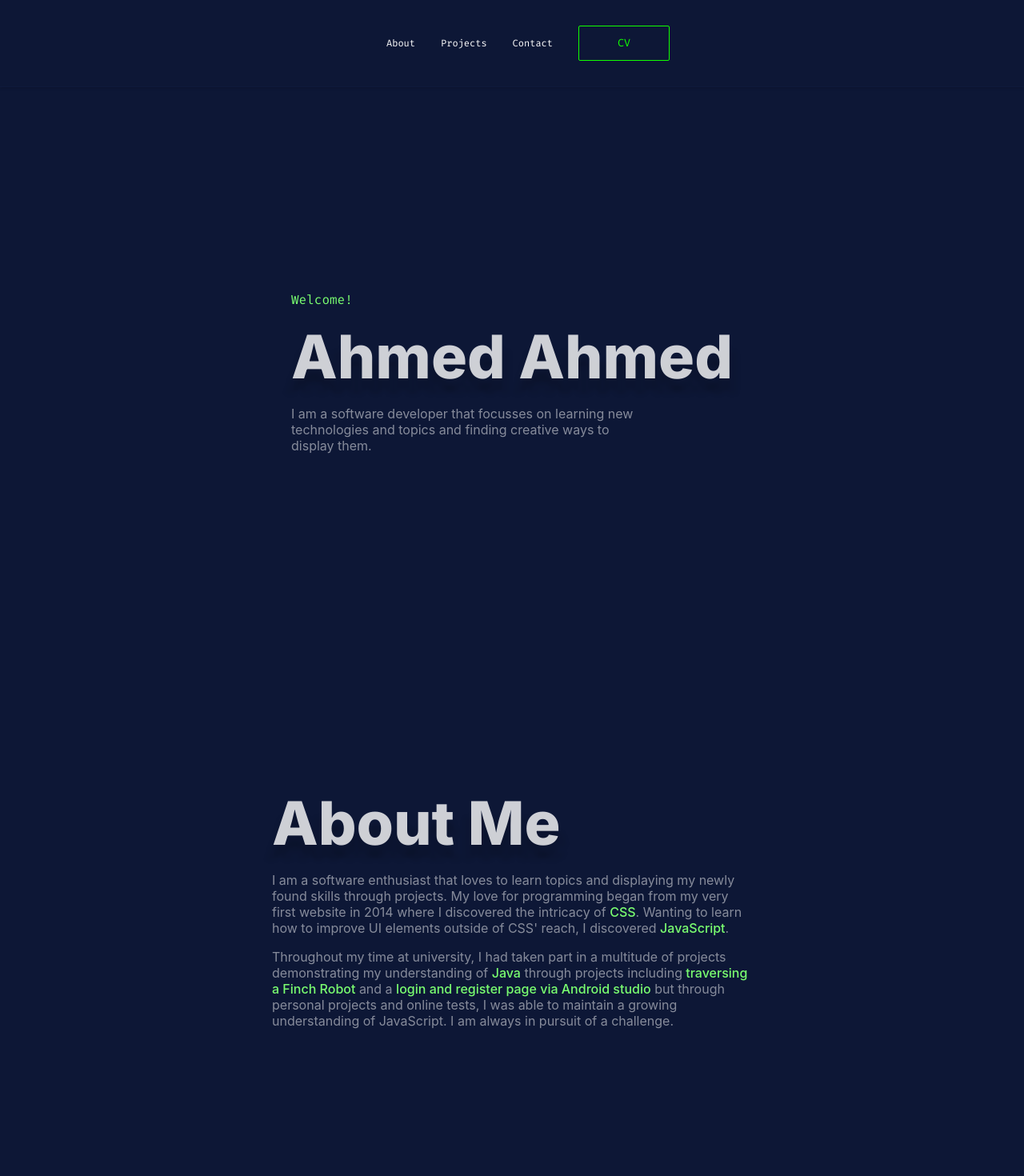
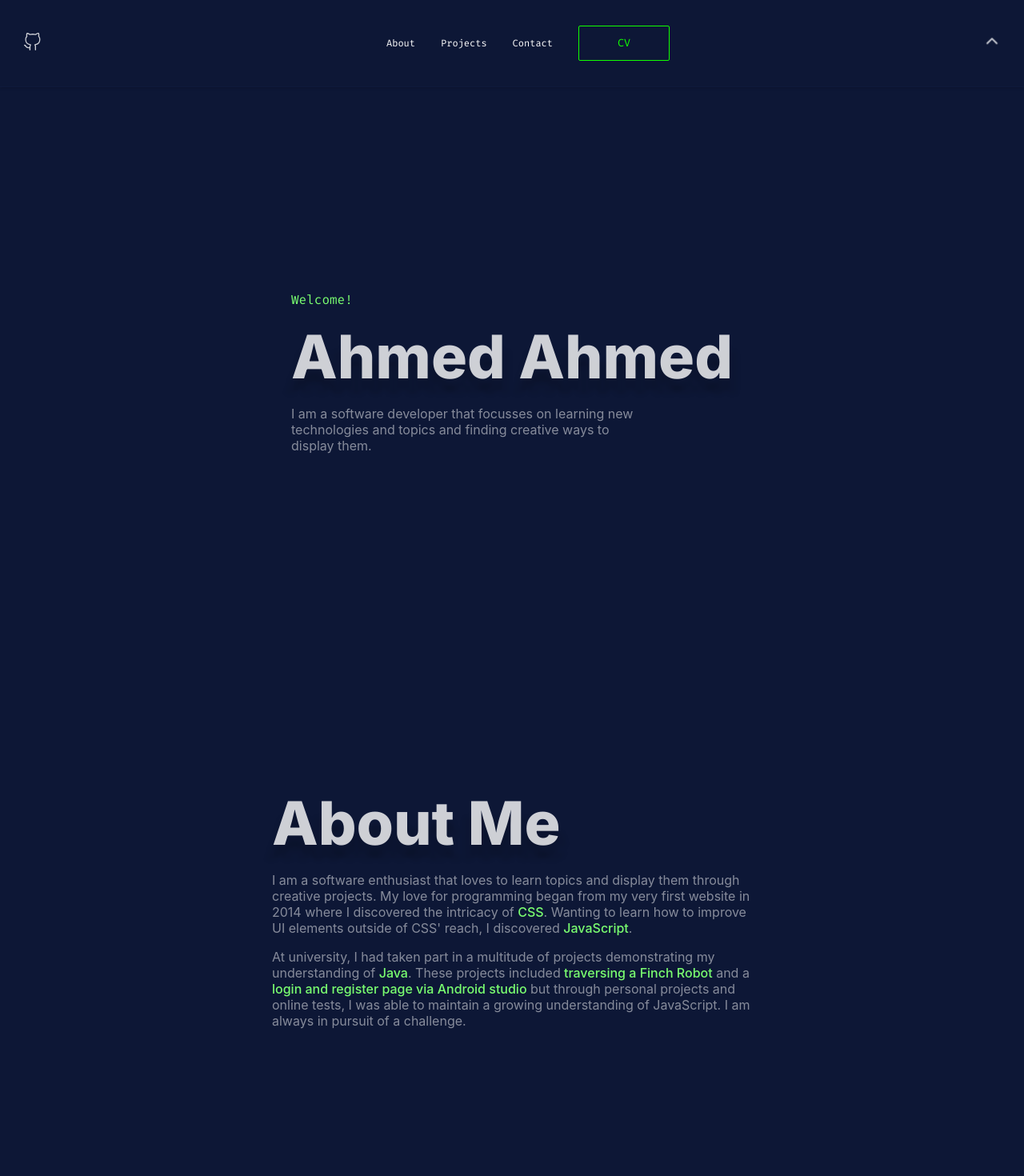
Before and after one commit to ibahm/Personal-Portfolio, a React (Create React App) app: page / in a window 1280 px wide. Shown: the top 1470 px of the page at 80% size. Built offline with nearby package versions, Linux system fonts and the light colour scheme; the HTML template or start-up script is replaced by a standard one.

Commit message:
NavBar.js changes and Contact.js addition
- Added a link to Github profile on navigation bar
- Added an arrow that takes user to the top of the page
- Added a new component with a button that opens a new email draft

```diff
--- a/src/App.js
+++ b/src/App.js
@@ -3,6 +3,7 @@ import NavBar from "./components/NavBar";
 import Brief from "./components/Brief";
 import About from "./components/About";
 import ProjectList from "./components/ProjectList";
+import Contact from "./components/Contact";
 
 const App = () => {
   return (
@@ -11,6 +12,7 @@ const App = () => {
       <Brief/>
       <About/>
       <ProjectList/>
+      <Contact/>
     </div>
   )
 }
--- a/src/components/About.js
+++ b/src/components/About.js
@@ -11,10 +11,10 @@ const About = () => {
         <div data-aos="zoom-in-down" data-aos-duration="1000" className="about-container">
             <div className="about-text">
                 <h1 className="about-name">About Me</h1>
-                <p className="about-desc1">I am a software enthusiast that loves to learn topics and displaying my newly found skills through projects.
+                <p className="about-desc1">I am a software enthusiast that loves to learn topics and display them through creative projects.
                  My love for programming began from my very first website in 2014 where I discovered the intricacy of <span>CSS</span>. Wanting to learn how to improve UI elements
                  outside of CSS' reach, I discovered <span>JavaScript</span>.</p>
-                 <p className="about-desc2">Throughout my time at university, I had taken part in a multitude of projects demonstrating my understanding of <span>Java</span> through projects including
+                 <p className="about-desc2">At university, I had taken part in a multitude of projects demonstrating my understanding of <span>Java</span>. These projects included
                  <span> traversing a Finch Robot</span> and a <span>login and register page via Android studio</span> but through personal projects and online tests, I was able to maintain a growing
                  understanding of JavaScript. I am always in pursuit of a challenge.</p>
             </div>
--- a/src/components/Brief.js
+++ b/src/components/Brief.js
@@ -9,7 +9,7 @@ const Brief = () => {
     }, []);
 
     return (
-        <div data-aos="zoom-in-down" data-aos-duration="1000" className="brief-container">
+        <div data-aos="fade-zoom-in" data-aos-easing="ease-in-back" data-aos-delay="700" className="brief-container">
             <div className="brief-text">
                 <p className="brief-welcome">Welcome!</p>
                 <h1 className="brief-name">Ahmed Ahmed</h1>
--- /dev/null
+++ b/src/components/Contact.js
@@ -0,0 +1,16 @@
+import React from "react";
+import {MdOutlineEmail} from "react-icons/md"
+
+const Contact = () => {
+    return (
+        <div data-aos="fade-zoom-in" data-aos-easing="ease-in-back">
+            <div className="contact-container">
+                <h1 className="contact-name">Contact Me</h1>
+                <p className="contact-text">Feel free to send an email for any opportunity that would benefit us both.</p>
+                <a href="mailto:ahmed.ibraahm@gmail.com" className="contact-email"><MdOutlineEmail/></a>
+            </div>
+        </div>
+    )
+}
+
+export default Contact;
--- a/src/components/NavBar.js
+++ b/src/components/NavBar.js
@@ -1,8 +1,9 @@
 import React, {useEffect} from "react";
 import {Link} from "react-scroll";
-import About from "./About";
 import Aos from "aos";
 import "aos/dist/aos.css";
+import { FiChevronUp } from "react-icons/fi";
+import { VscGithubAlt } from "react-icons/vsc";
 
 const NavBar = () => {
     useEffect(() => {
@@ -11,6 +12,11 @@ const NavBar = () => {
 
     return (
         <div className="nav-container">
+            <div data-aos="fade-right" data-aos-duration="800">
+                <a href="https://github.com/ibahm" target="_blank" rel="noopener noreferrer">
+                    <VscGithubAlt className="nav-github"/>
+                </a>
+            </div>
             <ul>
                 <li className="about" data-aos="fade-down" data-aos-duration="1000">
                     <Link to="about-container" spy={true} smooth={true} offset={-200} duration={500}>
@@ -33,6 +39,11 @@ const NavBar = () => {
                     </div>
                 </li>
             </ul>
+            <div data-aos="fade-left" data-aos-duration="1600">
+                <Link to="brief-container" spy={true} smooth={true} offset={-350} duration={500}>
+                    <FiChevronUp className="nav-top"/>
+                </Link>
+            </div>
         </div>
     )
 }
--- a/src/index.css
+++ b/src/index.css
@@ -36,7 +36,7 @@ code {
 
 .nav-container {
   display: flex;
-  justify-content: center;
+  justify-content: space-between;
   align-items: center;
   flex-direction: row;
   flex-wrap: wrap;
@@ -47,6 +47,43 @@ code {
   top: 0;
   z-index: 1;
   box-shadow: rgba(0, 0, 0, 0.16) 0px 1px 4px;
+}
+
+.nav-github {
+  text-decoration: none;
+  color: rgba(255, 255, 255, 0.8);
+  transform: scale(1.5);
+  padding: 0 1rem;
+  transition: all 0.2s ease-in-out 0s;
+}
+
+.nav-github:hover {
+  color: rgb(17, 255, 0);
+  transform: scale(1.7);
+  cursor: pointer;
+}
+
+.nav-top {
+  text-decoration: none;
+  color: rgba(255, 255, 255, 0.8);
+  padding: 0 1rem;
+  transform:scale(1.5);
+  animation: bounce infinite 3s;
+  transition: all 0.2s ease-in-out 0s;
+}
+
+.nav-top:hover {
+  color: rgb(17, 255, 0);
+}
+
+@keyframes bounce {
+  0%   { transform: translateY(0); transform:scale(1.5);}
+  50%  { transform: translateY(-20px); }
+  100% { transform: translateY(0); transform:scale(1.5);}
+}
+
+.nav-top:hover {
+  cursor: pointer;
 }
 
 .nav-container ul {
@@ -91,7 +128,7 @@ code {
 }
 
 .nav-resume:active {
-  transform: scale(1.1);
+  transform: scale(0.95);
 }
 
 .brief-container {
@@ -241,3 +278,41 @@ code {
   display: flex;
   justify-content: flex-start;
 }
+
+.contact-container {
+  display: flex;
+  flex-direction: column;
+  align-items: center;
+  flex-wrap: wrap;
+  margin: 0;
+  margin-bottom: 10em;
+}
+
+.contact-name {
+  font-family: 'Inter', sans-serif;
+  font-size: 75px;
+  color: rgba(255, 255, 255, 0.8);
+  margin: 0;
+  text-shadow: 0px 15px 5px rgba(0,0,0,0.1),
+               10px 20px 5px rgba(0,0,0,0.05),
+               -10px 20px 5px rgba(0,0,0,0.05);
+}
+
+.contact-text {
+  color: rgba(255, 255, 255, 0.5);
+  padding: 15px 0;
+}
+
+.contact-email {
+  padding: 0.8rem 3rem;
+  font-family: 'Fira Mono', monospace;
+  transform: scale(1.5);
+  color: rgba(255, 255, 255, 0.5);
+  transition: all 0.1s ease-in 0s;
+}
+
+.contact-email:hover {
+  cursor: pointer;
+  color: rgb(17, 255, 0);
+  transform: scale(1.7);
+}
```
